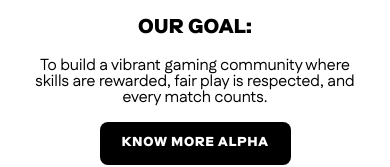
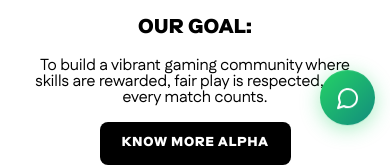
Before and after one commit to hardik-0129/freefire-slot-arena, a React (Vite) app: page / in a window 390 px wide. Shown: the part 703-870 px from the top of the page. Built offline with nearby package versions, Linux system fonts and the light colour scheme; no server answers.

Commit message:
fix slot Position

```diff
--- /dev/null
+++ b/src/components/FloatingWhatsApp.tsx
@@ -0,0 +1,26 @@
+import { MessageCircle } from "lucide-react";
+import "./css/FloatingWhatsApp.css";
+
+const FloatingWhatsApp = () => {
+    const handleWhatsAppClick = () => {
+        // Your WhatsApp number
+        const whatsappNumber = "919426514470"; // +91 94265 14470
+        const message = "Hello! I'm interested in Alpha Lions E-Tournament. Can you help me?";
+        const whatsappUrl = `https://wa.me/${whatsappNumber}?text=${encodeURIComponent(message)}`;
+        window.open(whatsappUrl, '_blank');
+    };
+
+    return (
+        <div className="floating-whatsapp-container">
+            <button
+                className="floating-whatsapp-button"
+                onClick={handleWhatsAppClick}
+                title="Contact us on WhatsApp"
+            >
+                <MessageCircle className="whatsapp-icon" />
+            </button>
+        </div>
+    );
+};
+
+export default FloatingWhatsApp;
--- /dev/null
+++ b/src/components/css/FloatingWhatsApp.css
@@ -0,0 +1,117 @@
+/* Floating WhatsApp Button Styles */
+.floating-whatsapp-container {
+  position: fixed;
+  bottom: 20px;
+  right: 20px;
+  z-index: 1000;
+  animation: float 3s ease-in-out infinite;
+}
+
+.floating-whatsapp-button {
+  width: 60px;
+  height: 60px;
+  border-radius: 50%;
+  background: linear-gradient(135deg, #25D366, #128C7E);
+  border: none;
+  color: white;
+  cursor: pointer;
+  display: flex;
+  align-items: center;
+  justify-content: center;
+  box-shadow: 0 4px 20px rgba(37, 211, 102, 0.4);
+  transition: all 0.3s ease;
+  position: relative;
+  overflow: hidden;
+}
+
+.floating-whatsapp-button:hover {
+  transform: scale(1.1);
+  box-shadow: 0 6px 25px rgba(37, 211, 102, 0.6);
+  background: linear-gradient(135deg, #128C7E, #25D366);
+}
+
+.floating-whatsapp-button:active {
+  transform: scale(0.95);
+}
+
+.whatsapp-icon {
+  width: 28px;
+  height: 28px;
+  color: white;
+  transition: transform 0.3s ease;
+}
+
+.floating-whatsapp-button:hover .whatsapp-icon {
+  transform: scale(1.1);
+}
+
+/* Floating animation */
+@keyframes float {
+  0%, 100% {
+    transform: translateY(0px);
+  }
+  50% {
+    transform: translateY(-10px);
+  }
+}
+
+/* Pulse animation for attention */
+.floating-whatsapp-button::before {
+  content: '';
+  position: absolute;
+  top: 0;
+  left: 0;
+  right: 0;
+  bottom: 0;
+  border-radius: 50%;
+  background: rgba(37, 211, 102, 0.3);
+  animation: pulse 2s infinite;
+  z-index: -1;
+}
+
+@keyframes pulse {
+  0% {
+    transform: scale(1);
+    opacity: 1;
+  }
+  100% {
+    transform: scale(1.4);
+    opacity: 0;
+  }
+}
+
+/* Mobile responsiveness */
+@media (max-width: 768px) {
+  .floating-whatsapp-container {
+    bottom: 15px;
+    right: 15px;
+  }
+
+  .floating-whatsapp-button {
+    width: 55px;
+    height: 55px;
+  }
+
+  .whatsapp-icon {
+    width: 24px;
+    height: 24px;
+  }
+}
+
+/* Tablet responsiveness */
+@media (max-width: 1024px) and (min-width: 769px) {
+  .floating-whatsapp-container {
+    bottom: 18px;
+    right: 18px;
+  }
+
+  .floating-whatsapp-button {
+    width: 58px;
+    height: 58px;
+  }
+
+  .whatsapp-icon {
+    width: 26px;
+    height: 26px;
+  }
+}
--- a/src/pages/Index.tsx
+++ b/src/pages/Index.tsx
@@ -6,6 +6,7 @@ import FAQ from "@/components/FAQ";
 import Footer from "@/components/Footer";
 import { Header } from "@/components/Header";
 import AnnouncementBar from "@/components/AnnouncementBar";
+import FloatingWhatsApp from "@/components/FloatingWhatsApp";
 
 const Index = () => {
 
@@ -29,6 +30,7 @@ const Index = () => {
         </section>
       </main>
       <Footer />
+      <FloatingWhatsApp />
     </div>
   );
 };
```
Also changed, not shown: src/pages/SelectSlot.tsx (+94 -36 lines), 1 other file (tests, documents, lock files or other folders).
